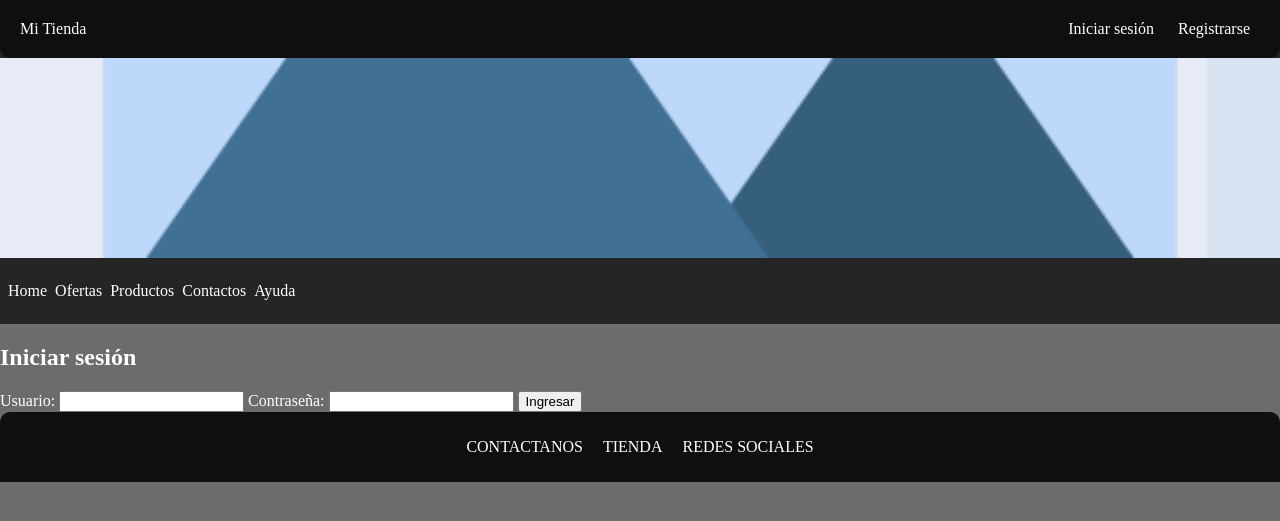
After one commit to Alvaro17-max/Tienda-online, a Flask app: page /login in a window 1280 px wide. The commit adds this page. Shown: the top 521 px of the page. Run offline with Flask 3, Linux system fonts and the light colour scheme.

Commit message:
creación de la pagina login

```diff
--- a/flask/frontend/app.py
+++ b/flask/frontend/app.py
@@ -5,5 +5,9 @@ app = Flask(__name__)
 def home():
   return render_template('index.html')
 
+@app.route('/login')
+def login():
+  return render_template('login.html')
+
 if __name__ == '__main__':
   app.run(host="0.0.0.0", debug=True, port=5000)
--- a/flask/frontend/templates/base.html
+++ b/flask/frontend/templates/base.html
@@ -14,8 +14,8 @@
                     Mi Tienda
                 </div>
                 <div class="login">
-                    <a href="login">Iniciar sesión</a>
-                    <a href="registro">Registrarse</a>
+                    <a href="{ login }">Iniciar sesión</a>
+                    <a href="">Registrarse</a>
                 </div>
             </div>
         </div>
--- /dev/null
+++ b/flask/frontend/templates/login.html
@@ -0,0 +1,17 @@
+{% extends "base.html" %}
+    {% block title %}Login{% endblock %}
+    {% block content %}
+    <section>
+        <div class="login-form">
+            <h2>Iniciar sesión</h2>
+            <form action="/login" method="post">
+                <label for="username">Usuario:</label>
+                <input type="text" id="username" name="username" required>
+
+                <label for="password">Contraseña:</label>
+                <input type="password" id="password" name="password" required>
+
+                <button type="submit">Ingresar</button>
+            </form>
+        </div>
+    {% endblock %}
```
